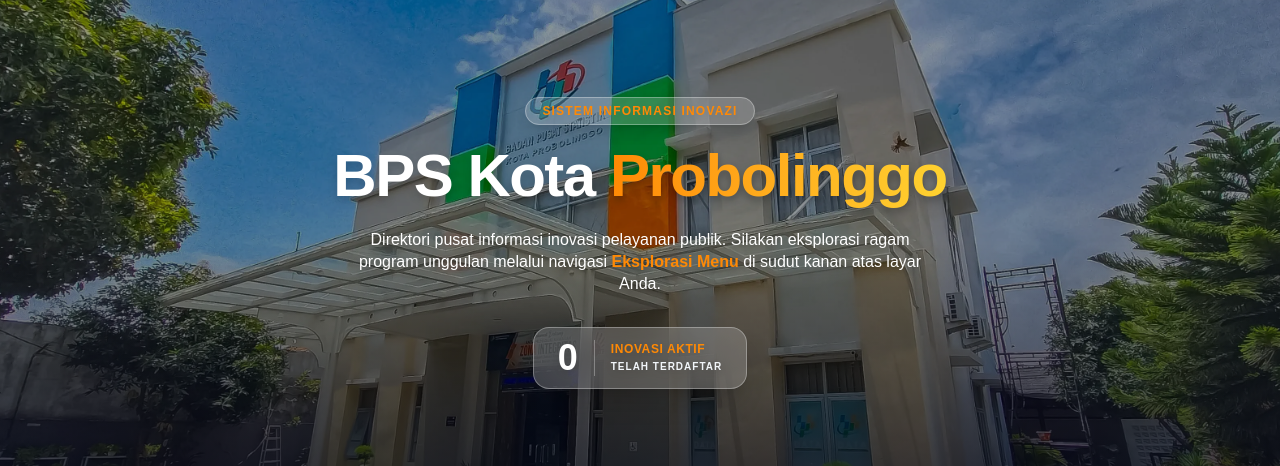
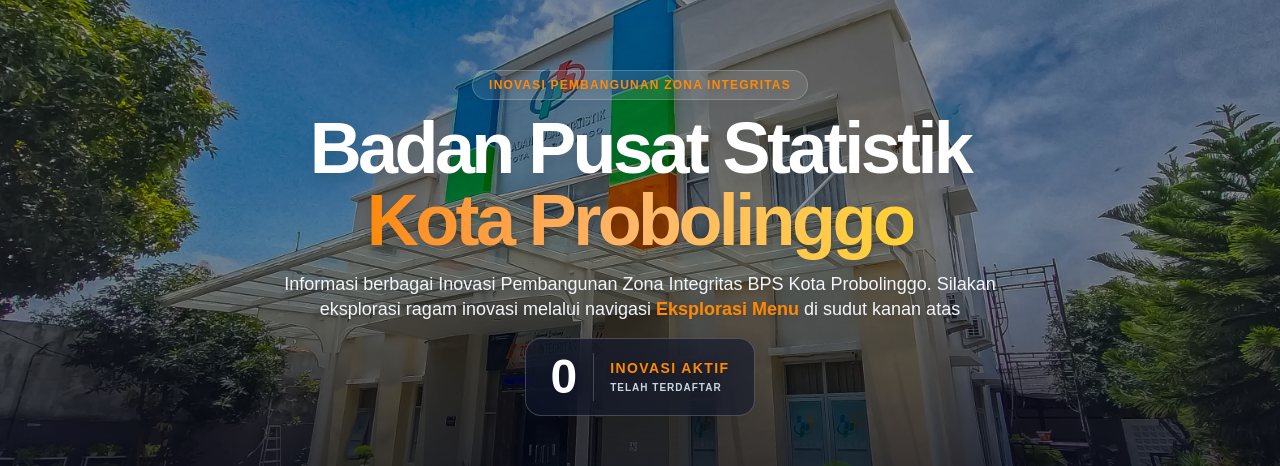
Before and after one commit to Wadidurrahman/inovazi-bps, a Next.js app: page / in a window 1280 px wide. Shown: the part 192-658 px from the top of the page. Built offline with nearby package versions, Linux system fonts and the light colour scheme; no server answers; the database is empty.

Commit message:
update26/08/2026

```diff
--- a/app/layout.tsx
+++ b/app/layout.tsx
@@ -14,7 +14,7 @@
 
 export const metadata: Metadata = {
   title: "INOVAZI - BPS Kota Probolinggo",
-  description: "Sistem Informasi Inovasi BPS Kota Probolinggo",
+  description: "Inovasi Pembangunan Zona Integritas BPS Kota Probolinggo",
   icons: {
     icon: "/favicon.ico",
   },
--- a/app/page.tsx
+++ b/app/page.tsx
@@ -108,31 +108,31 @@
               <div className="absolute inset-0 bg-gradient-to-t from-slate-950/90 via-transparent to-transparent" />
             </div>
 
-            <div className="relative z-10 w-full max-w-3xl mx-auto px-6 text-center flex flex-col items-center">
-              <div className="mb-4 inline-block drop-shadow-md">
-                <span className="px-4 py-1.5 rounded-full bg-white/20 border border-white/30 text-orange-400 text-[10px] sm:text-xs font-black uppercase tracking-widest backdrop-blur-md shadow-lg">
-                  SISTEM INFORMASI INOVAZI
+            <div className="relative z-10 w-full max-w-4xl mx-auto px-6 text-center flex flex-col items-center">
+              <div className="mb-3 inline-block drop-shadow-md overflow-hidden max-w-full">
+                <span className="px-4 py-1.5 rounded-full bg-white/10 border border-white/20 text-orange-400 text-[10px] sm:text-xs font-black uppercase tracking-widest backdrop-blur-md shadow-lg whitespace-nowrap block truncate">
+                  INOVASI PEMBANGUNAN ZONA INTEGRITAS
                 </span>
               </div>
 
-              <h1 className="text-4xl sm:text-5xl lg:text-6xl font-extrabold text-white tracking-tight mb-4 leading-tight drop-shadow-lg">
-                BPS Kota <br className="sm:hidden" />
-                <span className="text-transparent bg-clip-text bg-gradient-to-r from-orange-400 to-amber-300 drop-shadow-lg">
-                  Probolinggo
+              <h1 className="text-4xl sm:text-5xl md:text-6xl lg:text-7xl font-black text-white tracking-tighter mb-4 leading-none drop-shadow-xl">
+                Badan Pusat Statistik <br />
+                <span className="text-transparent bg-clip-text bg-gradient-to-r from-orange-400 via-orange-300 to-amber-300 drop-shadow-lg">
+                  Kota Probolinggo
                 </span>
               </h1>
 
-              <p className="text-white text-sm sm:text-base max-w-xl mx-auto mb-8 font-medium leading-snug drop-shadow-md">
-                Direktori pusat informasi inovasi pelayanan publik. Silakan eksplorasi ragam program unggulan melalui navigasi <strong className="text-orange-400 font-bold">Eksplorasi Menu</strong> di sudut kanan atas layar Anda.
+              <p className="text-slate-100 text-sm sm:text-base md:text-lg max-w-3xl mx-auto mb-4 font-medium leading-snug drop-shadow-md">
+                Informasi berbagai Inovasi Pembangunan Zona Integritas BPS Kota Probolinggo. Silakan eksplorasi ragam inovasi melalui navigasi <strong className="text-orange-400 font-bold">Eksplorasi Menu</strong> di sudut kanan atas
               </p>
 
-              <div className="inline-flex items-center bg-white/20 backdrop-blur-xl border border-white/30 px-6 py-3 rounded-2xl shadow-xl">
-                <div className="flex flex-col text-right border-r border-white/30 pr-4 mr-4">
-                  <span className="text-3xl sm:text-4xl font-black text-white leading-none drop-shadow-md">{inovasiList.length}</span>
+              <div className="inline-flex items-center bg-slate-900/60 backdrop-blur-xl border border-white/20 px-6 py-3.5 rounded-2xl shadow-2xl">
+                <div className="flex flex-col text-right border-r border-white/20 pr-4 mr-4">
+                  <span className="text-4xl sm:text-5xl font-black text-white leading-none drop-shadow-lg">{inovasiList.length}</span>
                 </div>
                 <div className="flex flex-col text-left">
-                  <span className="text-xs font-bold text-orange-400 uppercase tracking-wider mb-0.5 drop-shadow-md">INOVASI AKTIF</span>
-                  <span className="text-[10px] font-bold text-slate-100 uppercase tracking-widest drop-shadow-md">TELAH TERDAFTAR</span>
+                  <span className="text-sm font-bold text-orange-400 uppercase tracking-widest mb-0.5 drop-shadow-md">INOVASI AKTIF</span>
+                  <span className="text-[10px] font-bold text-slate-300 uppercase tracking-widest">TELAH TERDAFTAR</span>
                 </div>
               </div>
             </div>
```
Also changed, not shown: public/bg-3.webp.
